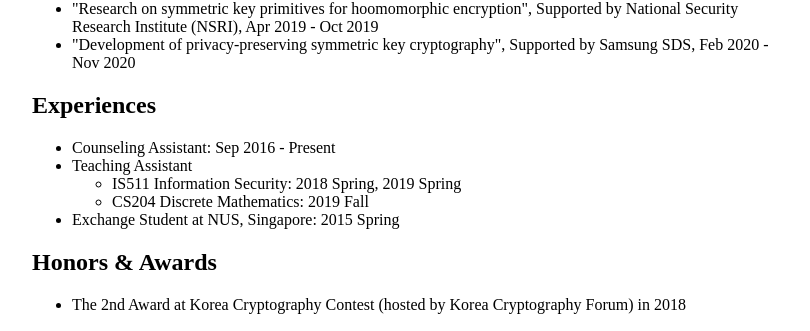
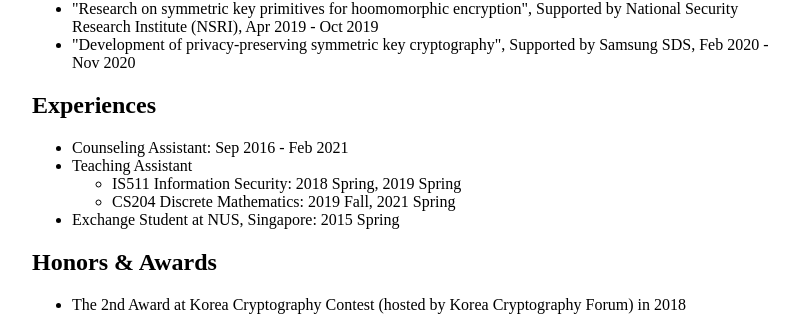
Before and after one commit to sgk1m/sgk1m.github.io, a Jekyll site: the page built from cv.html, in a window 1280 px wide. Shown: the part 645-976 px from the top of the page, without its empty margins (224-1034 px from the left). Built offline with Jekyll 4.4.1, drawn with Linux system fonts in a browser that asks for light colours.

Commit message:
Update cv.html
Update current issues

```diff
--- a/cv.html
+++ b/cv.html
@@ -37,11 +37,11 @@ title: CV - Seongkwang Kim
 	</ul>
 	<h2>Experiences</h2>
 	<ul>
-		<li>Counseling Assistant: Sep 2016 - Present</li>
+		<li>Counseling Assistant: Sep 2016 - Feb 2021</li>
 		<li>Teaching Assistant
 			<ul>
 				<li>IS511 Information Security: 2018 Spring, 2019 Spring</li>
-				<li>CS204 Discrete Mathematics: 2019 Fall</li>
+				<li>CS204 Discrete Mathematics: 2019 Fall, 2021 Spring</li>
 			</ul>
 		</li>
 		<li>Exchange Student at NUS, Singapore: 2015 Spring</li>
```
